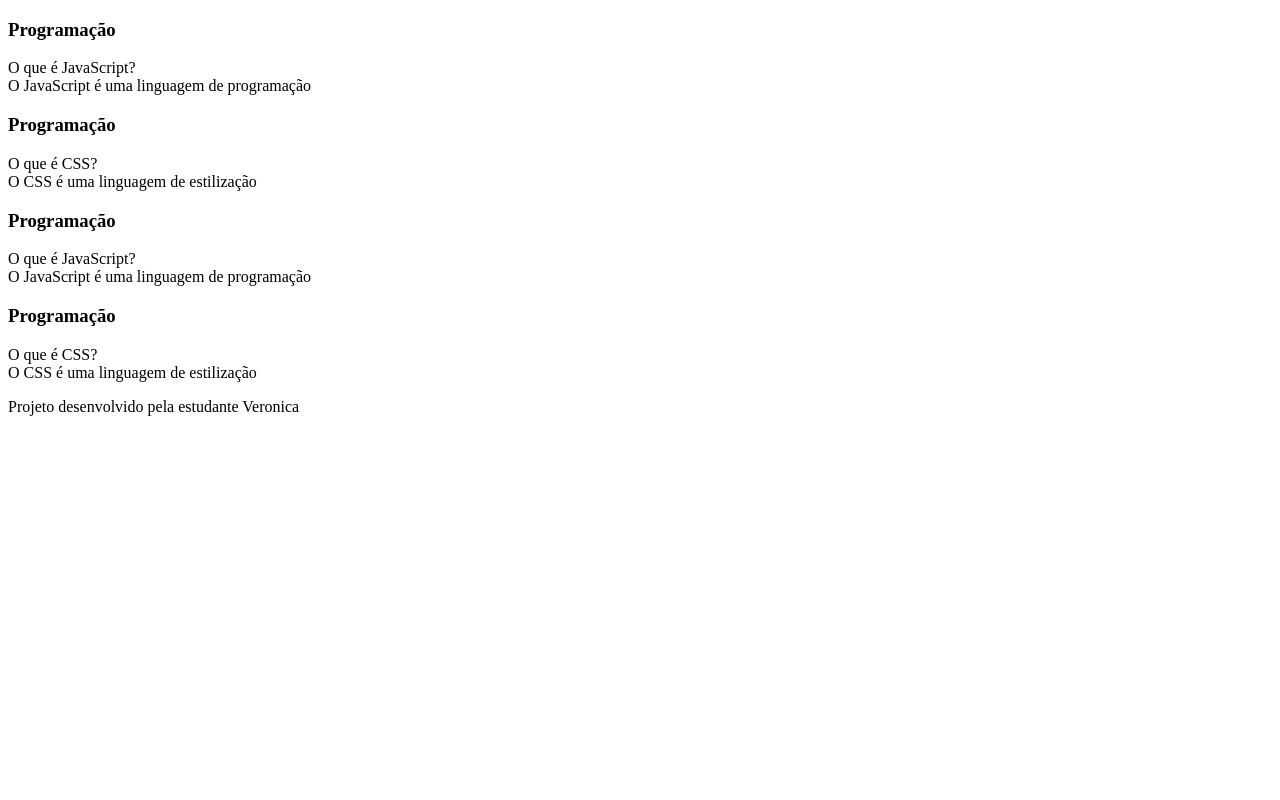
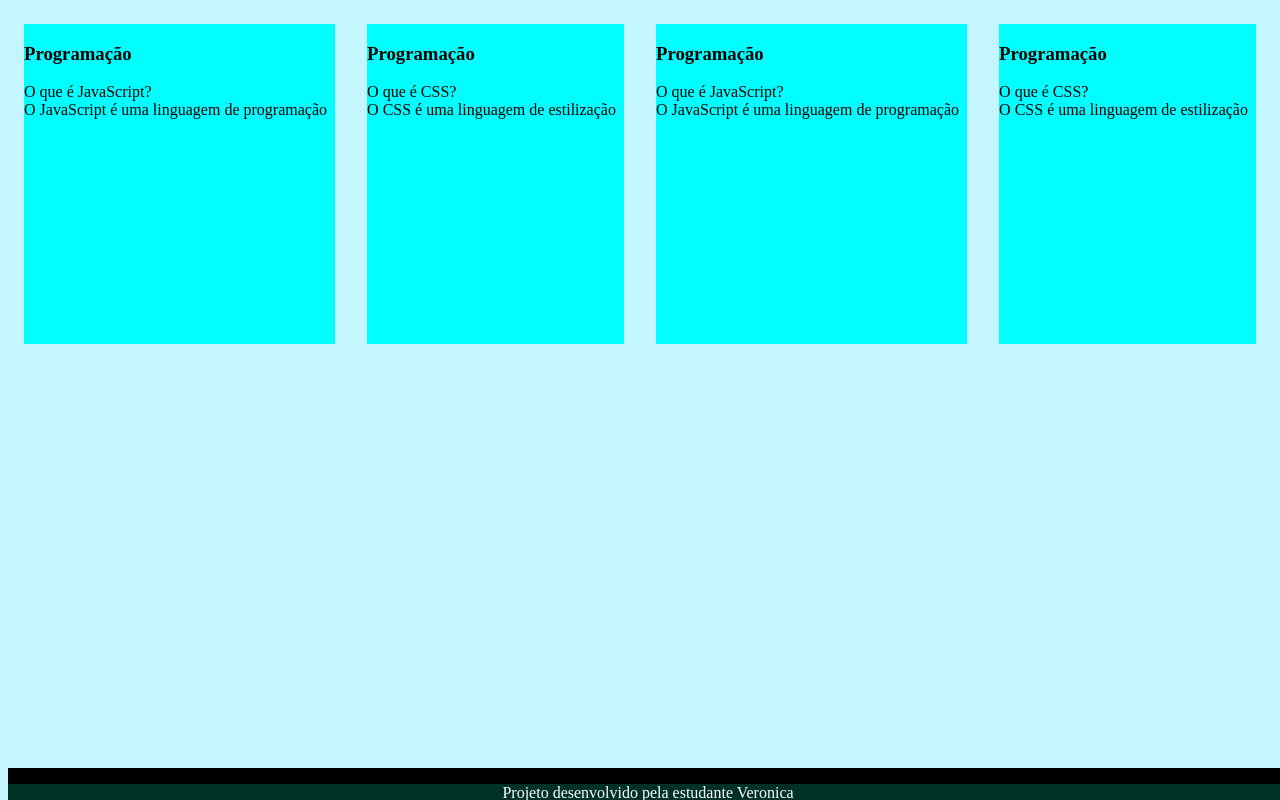
Before and after one commit to veronicaperon/flashcard, a plain HTML site: page index.html in a window 1280 px wide. Drawn offline with Linux system fonts and the light colour scheme; a script that the page names is missing.

Commit message:
style.css

```diff
--- a/style.css
+++ b/style.css
@@ -1,3 +1,5 @@
+body{ background-color: rgb(196, 246, 255); } #container { display: flex; } .cartao{ margin: 1rem 1rem; background-color: aqua; height: 20rem; flex-grow: 1; flex-basis: calc(33% -6rem); } .cartao_conteudo { text-align: center; height: 100%; } .cartao_conteudo h3 {background-color: rgb(71, 218, 255); text-align: left; padding: 0.5rem; position: absolute; margin: 0.6rem; border-radius: 0.6rem; font-size: 1vw; } .cartao_conteudo p { margin-top: 1rem; padding: 2rem; } footer { background-color: black; color: white; position: fixed; bottom: 0; width: 100%; height: 2rem; } footer p { text-align: center;
+
 #container {
     display: flex;
     flex-wrap: wrap;
```
